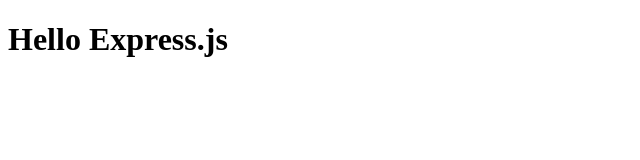
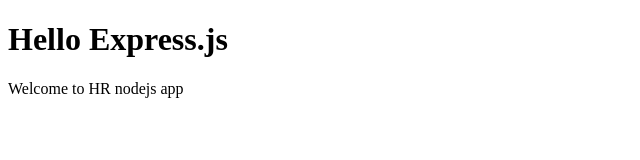
Before and after one commit to hrog17/web-server, a website: page public/index.html in a window 1280 px wide. Shown: the whole page, without its empty margins (0-640 px from the left). Drawn offline with Linux system fonts and the light colour scheme.

Commit message:
Add message to index.html

```diff
--- a/public/index.html
+++ b/public/index.html
@@ -6,5 +6,6 @@
   </head>
   <body>
     <h1>Hello Express.js</h1>
+    <p>Welcome to HR nodejs app</p>
   </body>
 </html>
```
